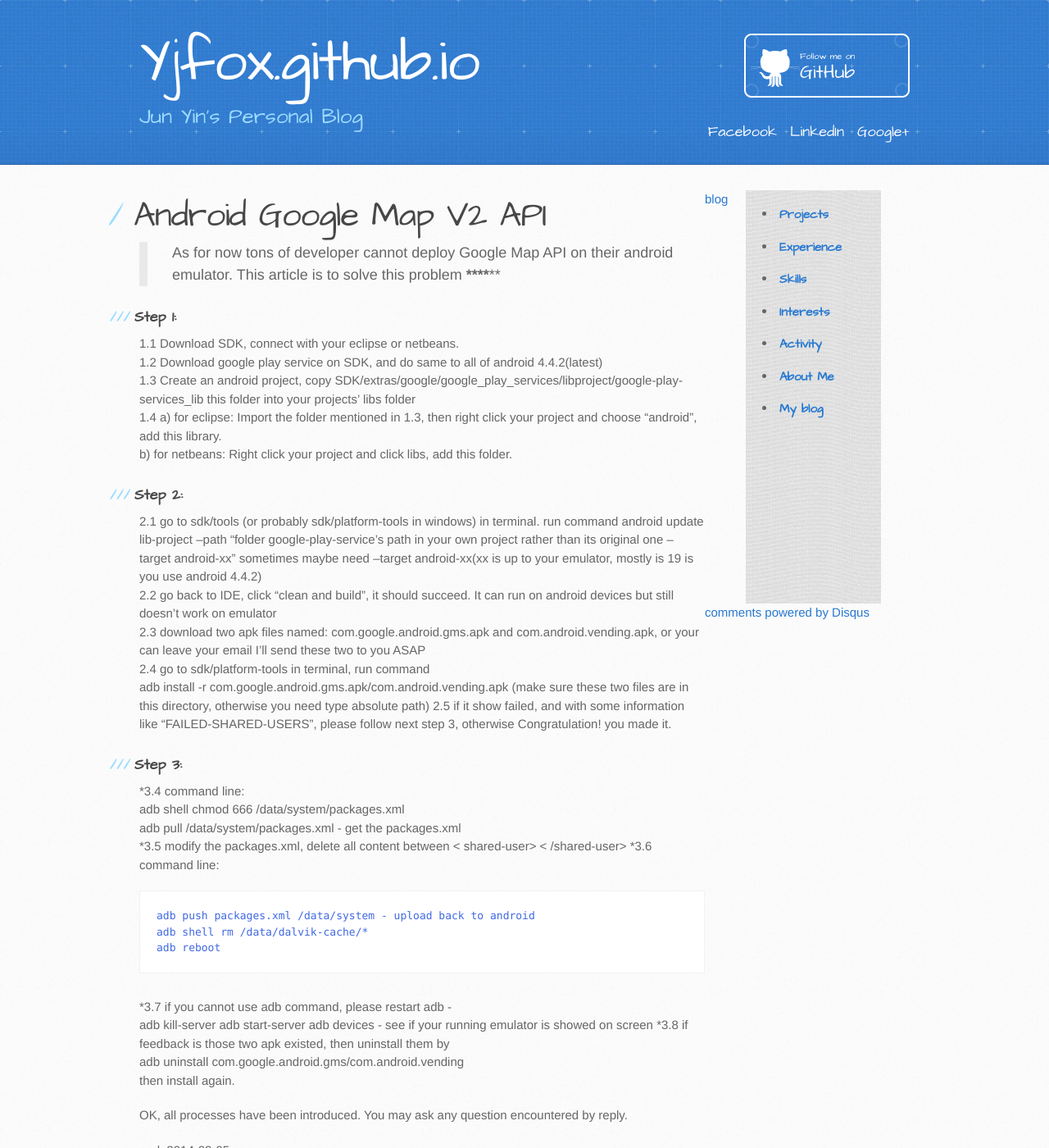
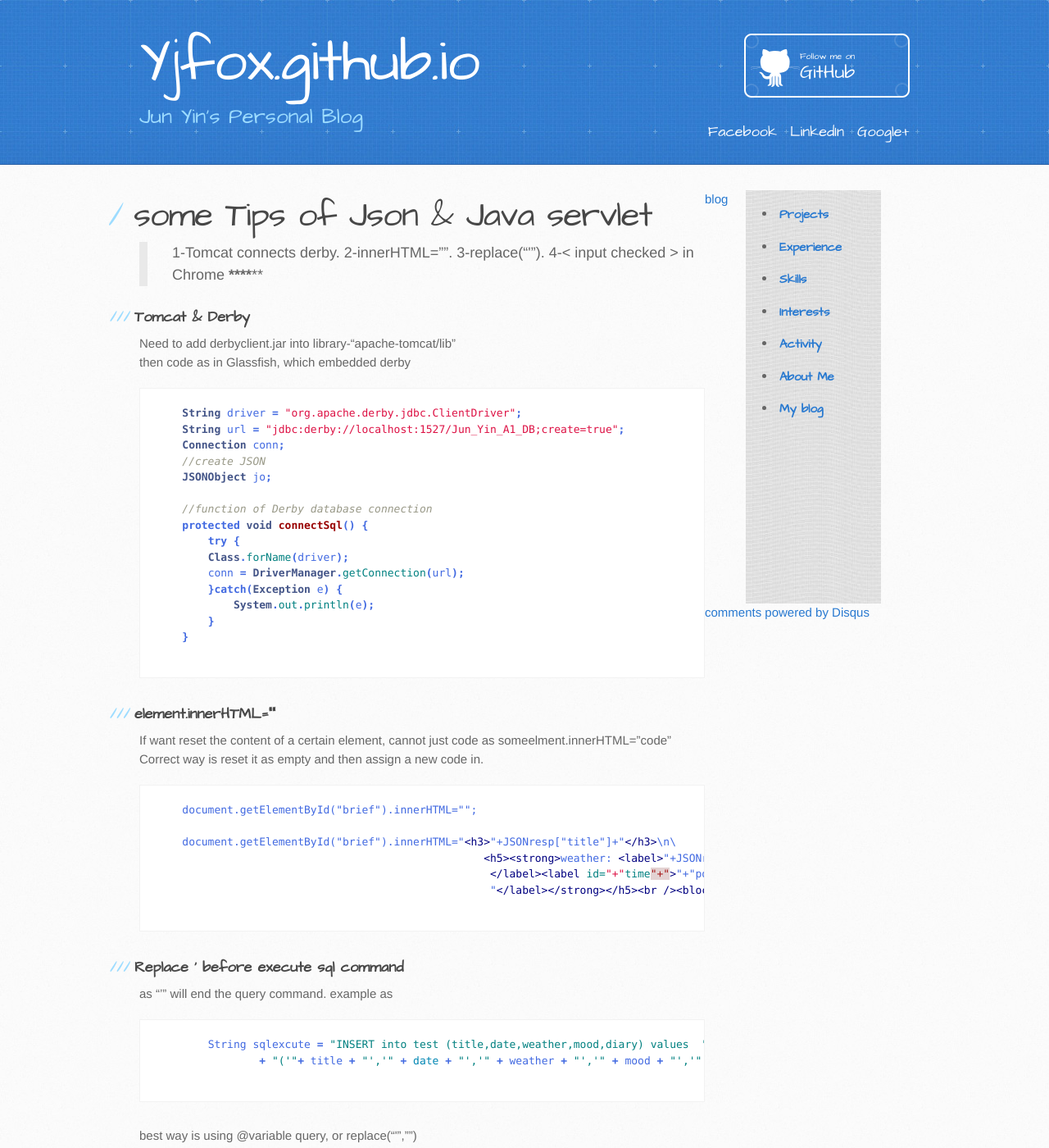
Before and after one commit to yjfox/yjfox.github.io, a Jekyll site: the page built from _posts/2014-1-20-tips.md, in a window 1280 px wide and 1400 px high. Shown: the whole window at 82% size. Built offline with Jekyll 4.4.1, drawn with Linux system fonts in a browser that asks for light colours; Markdown is read by kramdown in place of the engine named in the settings; comment, search, counter and statistics services are not loaded; some of the changed text lies outside the part shown.

Commit message:
Revert "new post"
This reverts commit dad61a69ee4660a7490d0d7ee3dab5d19281eae6.

Conflicts:
	_posts/2014-02-05-android.md

```diff
--- a/_posts/2014-1-20-tips.md
+++ b/_posts/2014-1-20-tips.md
@@ -1,52 +1,89 @@
 ---
 layout: default
-title: Android Google Map V2 API
-label: Google Map, API, Android, emulator
-time: 2014-02-05
-brief: As for now tons of developer cannot deploy Google Map API on their android emulator. This article is to solve this problem
+title: some Tips of Json & Java servlet
+label: JSON, servlet, HTML, SQL query, Tomcat+Derby
+time: 2014-1-20
+brief: 1-Tomcat connects derby. 2-innerHTML="". 3-replace("\'"). 4-< input checked > in Chrome
 ---
 
 #{{page.title}}
 > {{page.brief}}
 **************
 
-### Step 1:
-1.1 Download SDK, connect with your eclipse or netbeans.
-1.2 Download google play service on SDK, and do same to all of android 4.4.2(latest)
-1.3 Create an android project, copy SDK/extras/google/google_play_services/libproject/google-play-services_lib this folder into your projects' libs folder
-1.4 a) for eclipse: Import the folder mentioned in 1.3, then right click your project and choose "android", add this library.
-  b) for netbeans: Right click your project and click libs, add this folder.
+### Tomcat & Derby
+Need to add derbyclient.jar into library-"apache-tomcat/lib"
+then code as in Glassfish, which embedded derby
 
-### Step 2:
-2.1 go to sdk/tools (or probably sdk/platform-tools in windows) in terminal. run command
-    android update lib-project --path "folder google-play-service's path in your own project rather than its original one --target android-xx"
-sometimes maybe need --target android-xx(xx is up to your emulator, mostly is 19 is you use android 4.4.2)
-2.2 go back to IDE, click "clean and build", it should succeed. It can run on android devices but still doesn't work on emulator
-2.3 download two apk files named: com.google.android.gms.apk and com.android.vending.apk, or your can leave your email I'll send these two to you ASAP
-2.4 go to sdk/platform-tools in terminal, run command
-    adb install -r com.google.android.gms.apk/com.android.vending.apk (make sure these two files are in this directory, otherwise you need type absolute path)
-2.5 if it show failed, and with some information like "FAILED-SHARED-USERS", please follow next step 3, otherwise Congratulation! you made it.
+{% highlight java %}
 
-### Step 3:
-*3.4 command line:
-	adb shell chmod 666 /data/system/packages.xml
-    adb pull /data/system/packages.xml - get the packages.xml
-*3.5 modify the packages.xml, delete all content between < shared-user> < /shared-user>
-*3.6 command line:
+    String driver = "org.apache.derby.jdbc.ClientDriver";
+    String url = "jdbc:derby://localhost:1527/Jun_Yin_A1_DB;create=true";
+    Connection conn;
+    //create JSON
+    JSONObject jo;
 
-	adb push packages.xml /data/system - upload back to android
-	adb shell rm /data/dalvik-cache/*
-	adb reboot
+    //function of Derby database connection
+    protected void connectSql() {
+        try {
+        Class.forName(driver);
+        conn = DriverManager.getConnection(url);
+        }catch(Exception e) {
+            System.out.println(e);
+        }
+    }
 
-*3.7 if you cannot use adb command, please restart adb -
-	adb kill-server
-	adb start-server
-	adb devices - see if your running emulator is showed on screen
-*3.8 if feedback is those two apk existed, then uninstall them by
-	adb uninstall  com.google.android.gms/com.android.vending
-then install again.
+{% endhighlight java %}
 
-OK, all processes have been introduced. You may ask any question encountered by reply.
+### element.innerHTML=""
+If want reset the content of a certain element, cannot just code as someelment.innerHTML="code"
+Correct way is reset it as empty and then assign a new code in.
+
+{% highlight html %}
+
+    document.getElementById("brief").innerHTML="";
+
+    document.getElementById("brief").innerHTML="<h3>"+JSONresp["title"]+"</h3>\n\
+                                                   <h5><strong>weather: <label>"+JSONresp["weather"]+"\
+                                                    </label><label id="+"time"+">"+"post on: "+JSONresp["year"]+"-"+JSONresp["month"]+"-"+JSONresp["day"]+
+                                                    "</label></strong></h5><br /><blockquote><p>"+JSONresp["diary"]+"</p></blockquote>";
+
+{% endhighlight html %}
+
+### Replace ' before execute sql command
+as "'" will end the query command. example as
+
+{% highlight sql %}
+
+	String sqlexcute = "INSERT into test (title,date,weather,mood,diary) values  "
+                + "('"+ title + "','" + date + "','" + weather + "','" + mood + "','" + diary + "')";
+
+{% endhighlight sql %}
+
+best way is using @variable query, or replace("\'","")
+
+### < input checked > in chrome
+Chrome cannot display a checked input if code like this
+
+{% highlight html %}
+			<tr>
+                   <h4>Weather:</h4>
+                   <input type="checkbox" name="weather" value="sunny" checked="checked"/>Sunny
+                   <input type="checkbox" name="weather" value="rain"/>Rain
+                   <input type="checkbox" name="weather" value="cloud"/>Cloud
+               </tr>
+{% endhighlight html %}
+
+need to add < td >
+
+{% highlight html %}
+			<tr>
+                   <h4>Weather:</h4>
+                   <td><input type="checkbox" name="weather" value="sunny" checked="checked"/>Sunny</td>
+                   <td><input type="checkbox" name="weather" value="rain"/>Rain</td>
+               </tr>
+{% endhighlight html %}
+
+
 
 end.
 {{page.time}}
```
Also changed, not shown: _posts/2014-02-05-android.md (deleted, +0 -76 lines).
